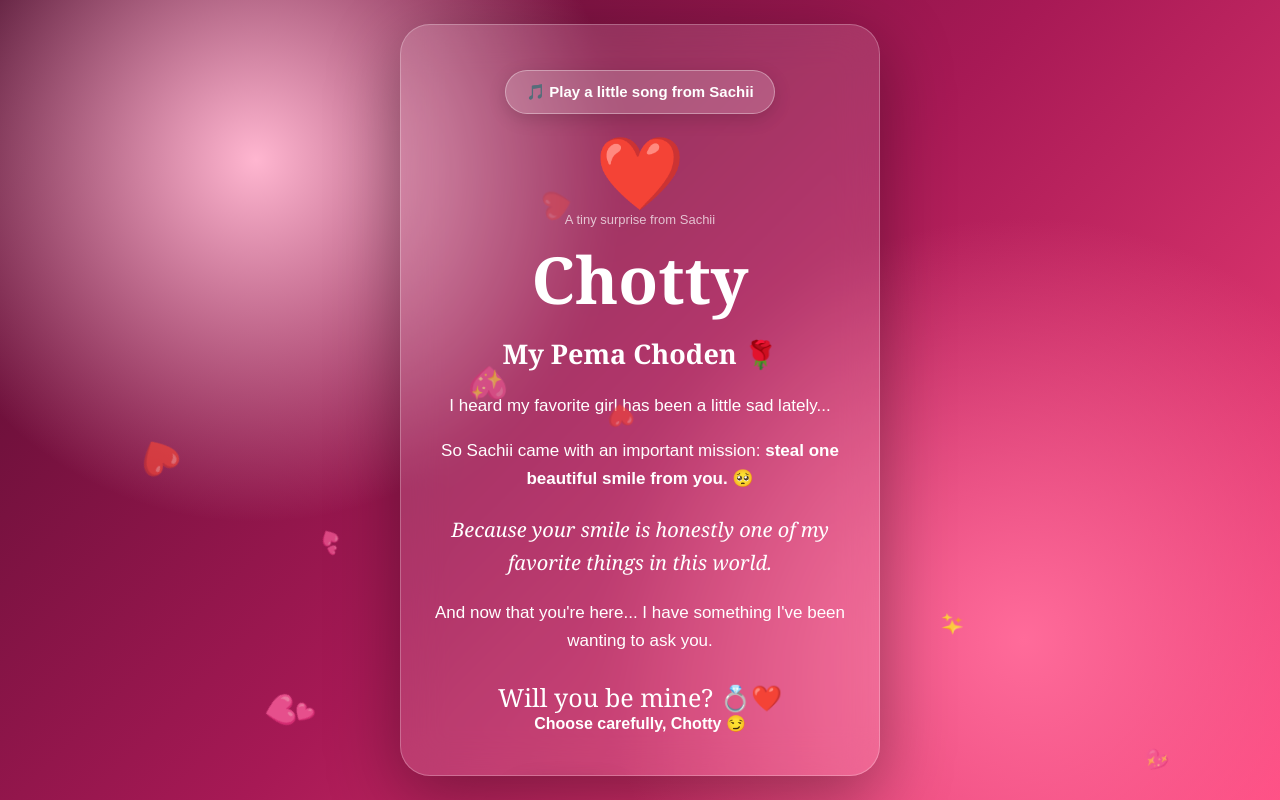
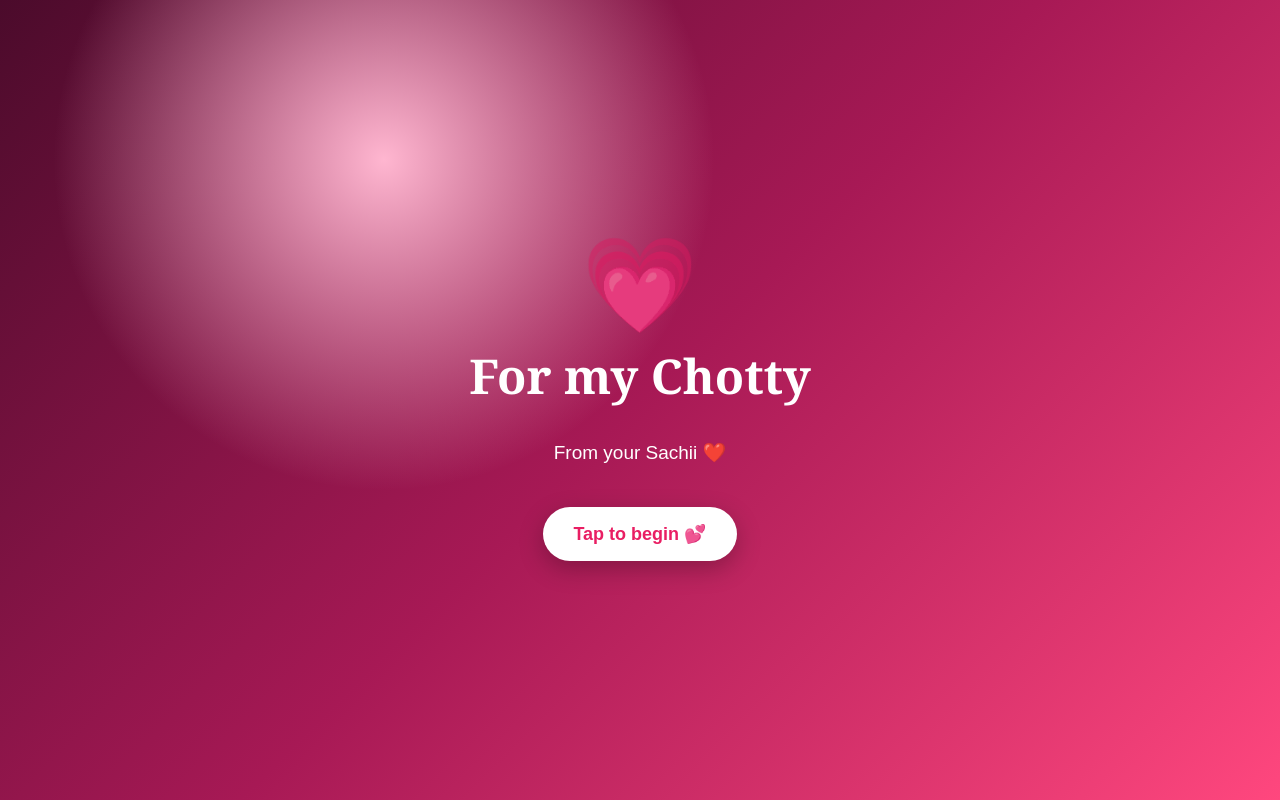
Before and after one commit to vazchz05-tech/chotty-surprise-, a plain HTML site: page index.html in a window 1280 px wide. Drawn offline with Linux system fonts and the light colour scheme.

Commit message:
Update index.html

```diff
--- a/index.html
+++ b/index.html
@@ -228,10 +228,53 @@ button {
         transform: translateY(110vh) rotate(720deg);
     }
 }
+#startScreen {
+    position: fixed;
+    inset: 0;
+    z-index: 9999;
+    display: flex;
+    flex-direction: column;
+    justify-content: center;
+    align-items: center;
+    text-align: center;
+    padding: 25px;
+    background:
+        radial-gradient(circle at 30% 20%, #ffb6d0 0%, transparent 30%),
+        linear-gradient(135deg, #4b0b2b, #a71955, #ff477e);
+    transition: opacity .8s ease;
+}
+
+#startScreen h1 {
+    font-family: Georgia, serif;
+    font-size: 48px;
+    margin: 10px 0;
+}
+
+#startScreen p {
+    font-size: 19px;
+}
+
+.start-heart {
+    font-size: 80px;
+    animation: beat 1.1s infinite;
+}
+
+#startButton {
+    margin-top: 20px;
+    background: white;
+    color: #e91e63;
+    padding: 16px 30px;
+}
 </style>
 </head>
 
 <body>
+    <div id="startScreen">
+    <div class="start-heart">💗</div>
+    <h1>For my Chotty</h1>
+    <p>From your Sachii ❤️</p>
+    <button id="startButton">Tap to begin 💕</button>
+</div>
 
 <div id="hearts"></div>
 
@@ -242,12 +285,9 @@ button {
 <!-- PROPOSAL -->
 
 <div id="proposal">
-    <div class="music-box">
-    <button id="musicButton">🎵 Play a little song from Sachii</button>
-    <audio id="loveMusic" loop>
-        <source src="paulyudin-love-piano-159254.mp3" type="audio/mpeg">
-    </audio>
-</div>
+ <audio id="loveMusic" loop preload="auto">
+    <source src="paulyudin-love-piano-159254.mp3" type="audio/mpeg">
+</audio>
 
 <div class="heart">❤️</div>
 
@@ -360,25 +400,25 @@ You officially owe Sachii a smile. 🥰
 
 
 <script>
-const musicButton = document.getElementById("musicButton");
 const loveMusic = document.getElementById("loveMusic");
+const startScreen = document.getElementById("startScreen");
+const startButton = document.getElementById("startButton");
 
-musicButton.addEventListener("click", () => {
+startButton.addEventListener("click", async function() {
 
-    if (loveMusic.paused) {
+    loveMusic.volume = 0.55;
 
-        loveMusic.play();
+    try {
+        await loveMusic.play();
+    } catch (error) {
+        console.log("Music could not start:", error);
+    }
 
-        musicButton.textContent =
-            "🎵 Playing for my Chotty ❤️";
+    startScreen.style.opacity = "0";
 
-    } else {
-
-        loveMusic.pause();
-
-        musicButton.textContent =
-            "🎵 Play the song again";
-    }
+    setTimeout(() => {
+        startScreen.style.display = "none";
+    }, 800);
 
 });
 
```
